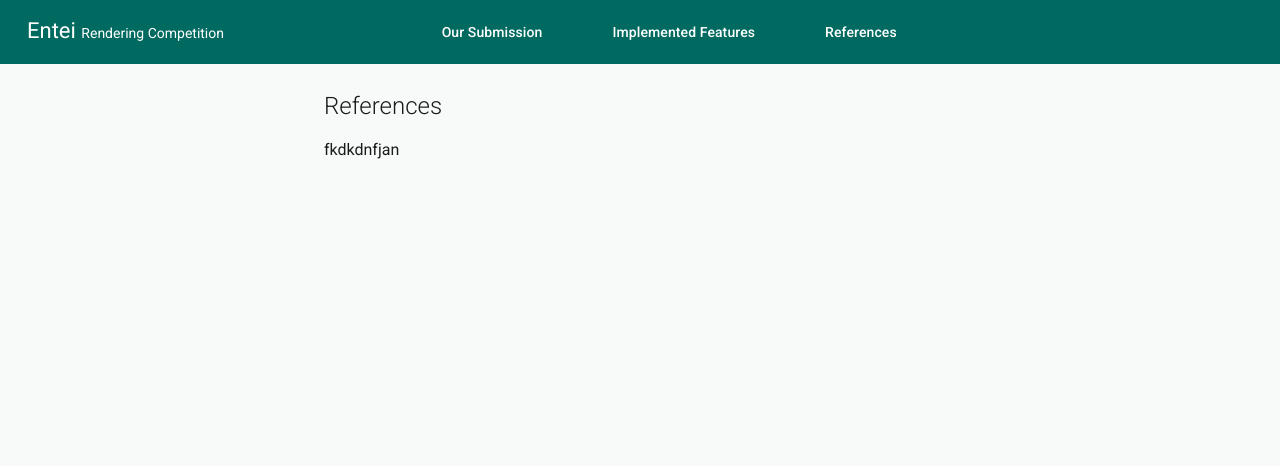
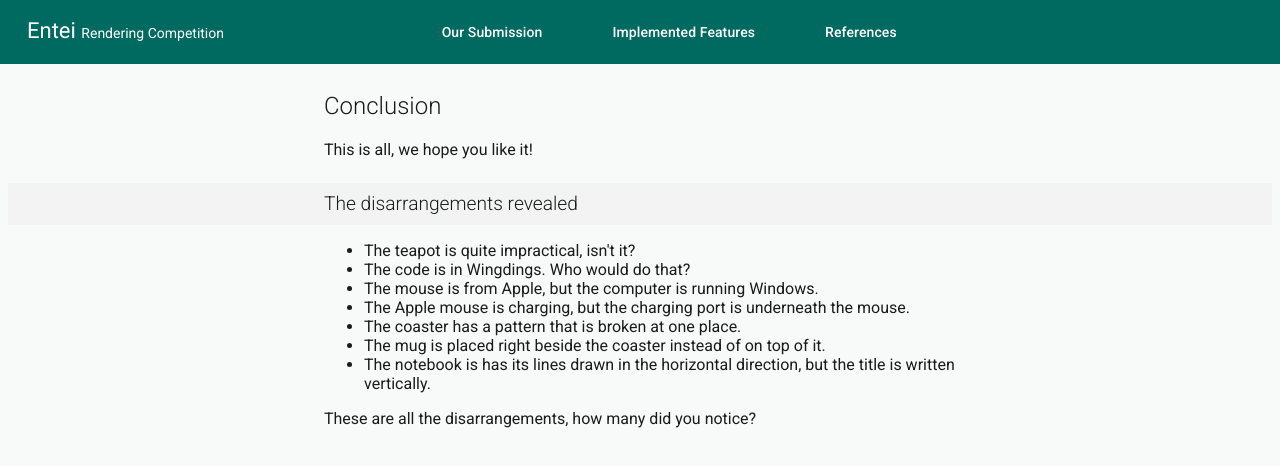
Before and after one commit to ninjafail/rendering-competition, an Angular app: page /references in a window 1280 px wide. Shown: the top 466 px of the page. Built offline with nearby package versions, Linux system fonts and the light colour scheme.

Commit message:
updated text

```diff
--- a/src/app/features/features.component.html
+++ b/src/app/features/features.component.html
@@ -1,7 +1,5 @@
 <div class="intro">
   <h2>Implemented Features</h2>
-
-  <p>This is a list of all the features we implemented in our renderer:</p>
 
   <ul>
     <li>
--- a/src/app/references/references.component.html
+++ b/src/app/references/references.component.html
@@ -1,4 +1,23 @@
 <div class="intro">
-    <h2>References</h2>
-    <p>fkdkdnfjan</p>
+  <h2>Conclusion</h2>
+  <p>This is all, we hope you like it!</p>
 </div>
+
+<app-section title="The disarrangements revealed">
+  <ul>
+    <li>The teapot is quite impractical, isn't it?</li>
+    <li>The code is in Wingdings. Who would do that?</li>
+    <li>The mouse is from Apple, but the computer is running Windows.</li>
+    <li>
+      The Apple mouse is charging, but the charging port is underneath the
+      mouse.
+    </li>
+    <li>The coaster has a pattern that is broken at one place.</li>
+    <li>The mug is placed right beside the coaster instead of on top of it.</li>
+    <li>
+      The notebook is has its lines drawn in the horizontal direction, but the
+      title is written vertically.
+    </li>
+  </ul>
+  <p>These are all the disarrangements, how many did you notice?</p>
+</app-section>
--- a/src/app/references/references.component.ts
+++ b/src/app/references/references.component.ts
@@ -1,8 +1,9 @@
 import { Component } from '@angular/core';
+import { SectionComponent } from "../components/section/section.component";
 
 @Component({
   selector: 'app-references',
-  imports: [],
+  imports: [SectionComponent],
   templateUrl: './references.component.html',
   styleUrl: './references.component.scss'
 })
--- a/src/app/submission/submission.component.html
+++ b/src/app/submission/submission.component.html
@@ -3,43 +3,48 @@
 </div>
 
 <app-section title="The Design of Everyday Wingdings">
-    <app-figure firstSrc="sketch.jpeg" firstCaption="Sketch" secondSrc="final.jpeg" secondCaption="Rendered image">
+  <app-figure
+    firstSrc="sketch.jpeg"
+    firstCaption="Sketch"
+    secondSrc="final.jpeg"
+    secondCaption="Rendered image"
+  >
     <!--TODO: final image-->
     From idea to reality
   </app-figure>
-
 </app-section>
 
 <app-section title="About Our Scene">
   <p>
-        Our scene depicts a programmer sitting at a clean and tidy desk, using an impressive setup.
-        This is supposed to represent the 'Harmony'.
-        We incorporate many small disarrangements into the scene to represent the 'Chaos in Harmony'.
-        In the following we describe them in detail, maybe you can look for them for yourself and check afterwards how
-        many of them you found?
+    When brainstorming about what to create for the topic 'Chaos in Harmony', we
+    discovered a fun and interesting interpretation. As a programmer one could
+    argue we might have created the most harmonious environment: A clean and
+    tidy desk with an impressive setup.
   </p>
   <p>
-        The first source of 'Chaos' in this harmonious environment is on their screen, where it's revealed that they
-        code using the Wingdings font.
-        The screen also shows that the programmer uses Windows, whereas their keyboard and mouse are from Apple.
-        The Apple mouse is also currently charging.
-        Its charging port is underneath the mouse which is quite impractical and another source of 'Chaos'.
-        The coaster for the mug on the table has a pattern that is broken at one place.
-        This is inspired by the kinds of images you find when you search 'pictures that trigger OCD'.
-        It is also infuriating for some people that the mug is placed right beside the coaster instead of on top of
-        it.
-        For the teapot we use the Masochist's teapot from the cover of Don Norman's 'The Design of Everyday
-        Things'.
+    How could this be chaotic? Well, take a closer look at the details in the
+    scene and you will see that there are many small disarrangements. We were
+    inspired by pictures that come up when you google: 'pictures that annoy your
+    inner perfectionist'. They represent the 'Chaos in Harmony'. If you want you
+    can look for them yourself. Can you find all 7 dissarrangements?
   </p>
   <p>
-        These are all the disarrangements, how many did you notice?
-        Furthermore, we added a few small easter eggs into the scene.
-        On the top right of our screen you can see the very first sketch of our scene.
-        Below it there is a rendered image of the scene.
-        This gives the illusion that the image shows us working on the rendering competition.
-        Placed on the left of the monitor there is a little paperweight/sculpture of the blender monkey.
+    If you want to find them without help, stop reading now. All disarrangements
+    will be revealed on the final page. Now, we give you the first one for free
+    and a few hints: The tea pot is customly modeled after the Masochist's
+    teapot from the cover of Don Norman's 'The Design of Everyday Things'. We
+    also customly modeled the coasters, the mouse pad, and the mouse cable.
+    Further, the screen and the textbook use custom textures.
   </p>
   <p>
-        This is all, we hope you like it!
+    Furthermore, we added a few small easter eggs into the scene. On the top
+    right of our screen you can see the very first sketch of our scene. Below it
+    there one of the first rendered images of the scene, giving a scene-ception
+    effect. Placed on the left of the monitor there is a little
+    paperweight/sculpture of the blender mascot Suzanne.
+  </p>
+  <p>
+    In the next section, we detail all bonus features, we implemented in our
+    renderer: The SlimShader.
   </p>
 </app-section>
```
Lines whose indentation alone changed are shown as unchanged.
